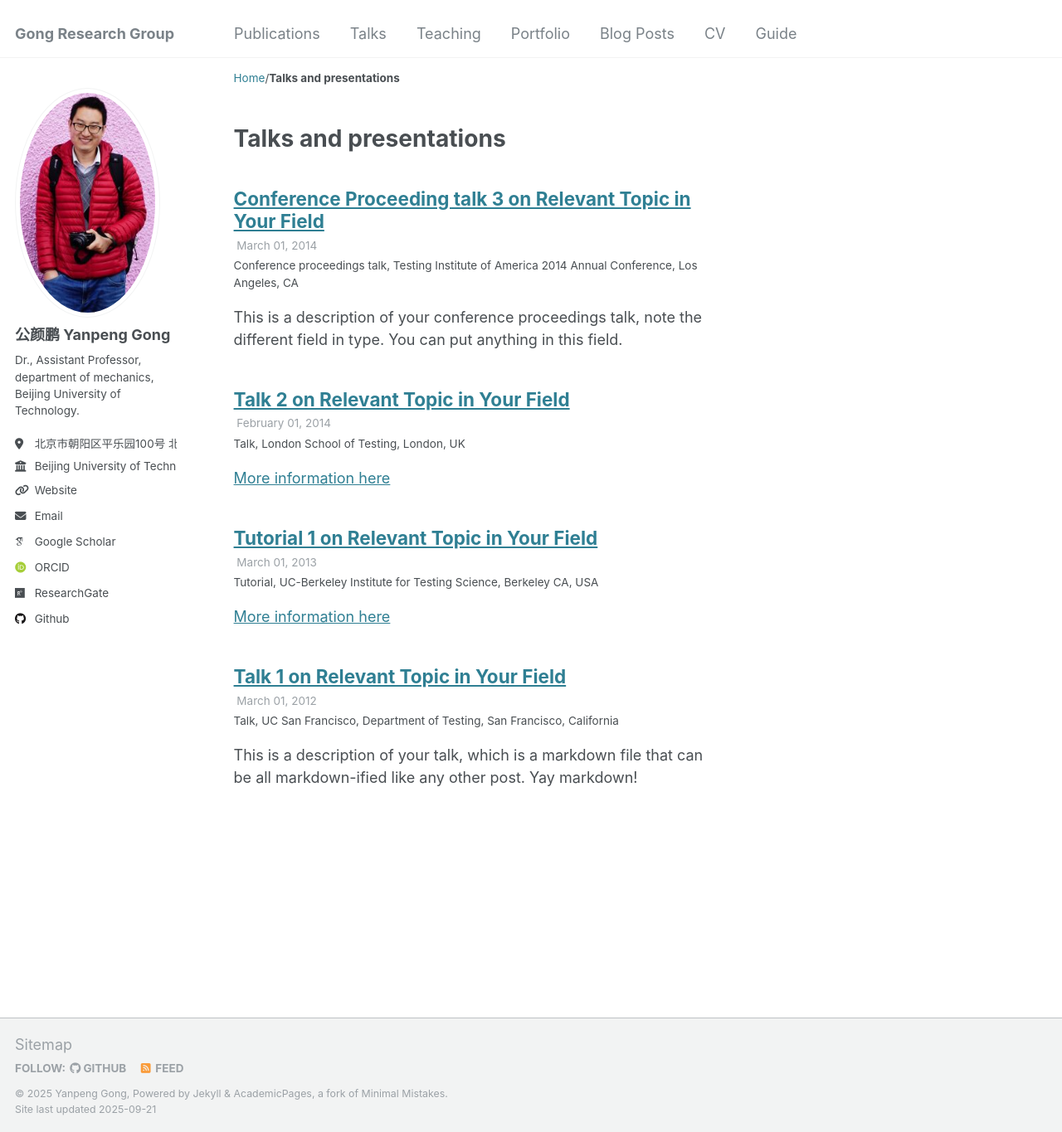
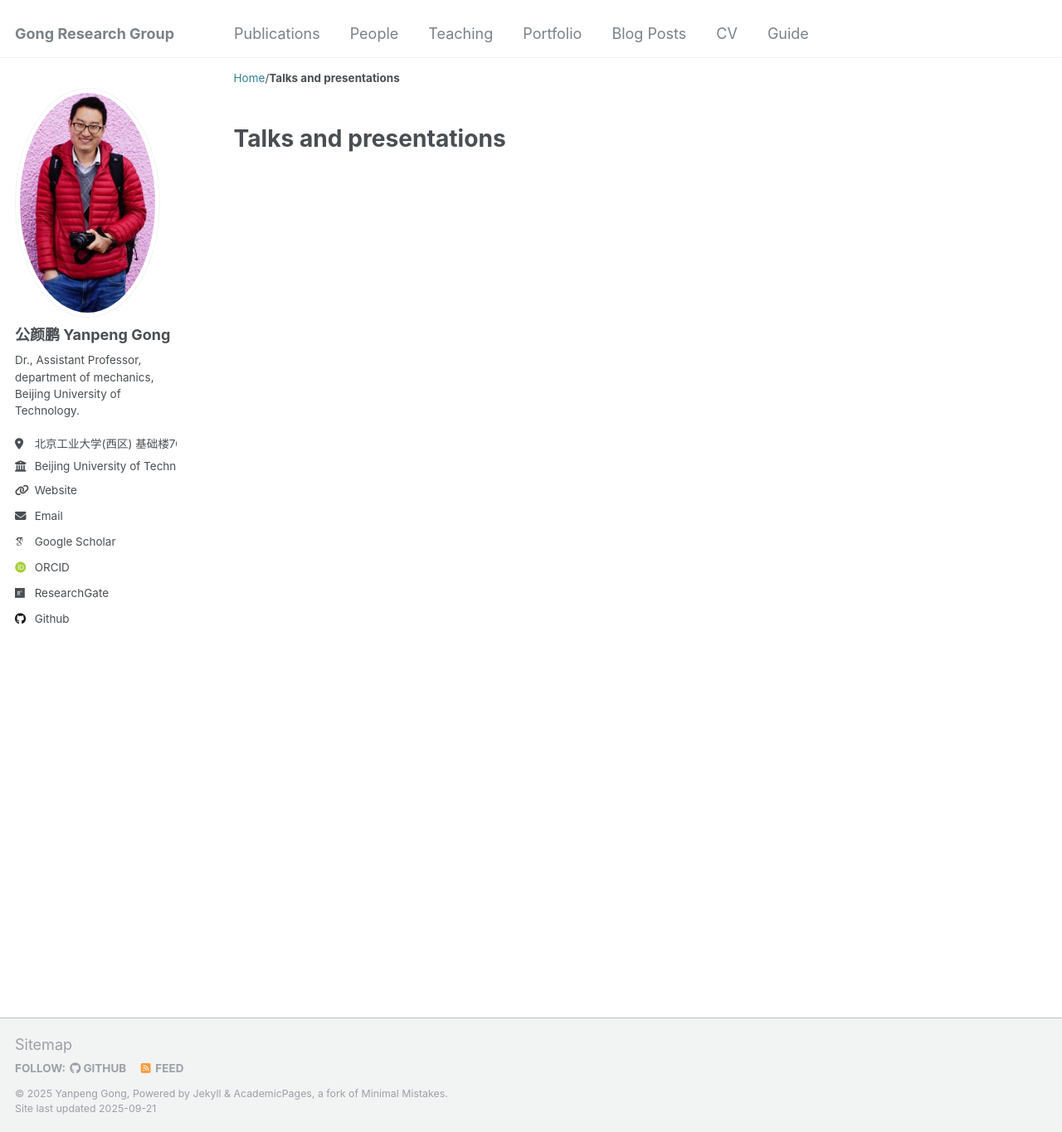
Before and after one commit to yanpeng-gong/yanpeng-gong.github.io, a Jekyll site: the page built from _pages/talks.html, in a window 1280 px wide and 1365 px high. Shown: the whole window at 83% size. Built offline with Jekyll 4.4.1, drawn with Linux system fonts in a browser that asks for light colours; some web fonts are replaced.

Commit message:
update people

```diff
--- a/_config.yml
+++ b/_config.yml
@@ -25,7 +25,7 @@
   name             : "公颜鹏 Yanpeng Gong"
   pronouns         : # example: "she/her"
   bio              :  "Dr., Assistant Professor, department of mechanics, Beijing University of Technology. "
-  location         : "北京市朝阳区平乐园100号 北京工业大学(西区) 基础楼703"
+  location         : "北京工业大学(西区) 基础楼703"
   employer         : "Beijing University of Technology"
   uri              : "https://yanpeng-gong.github.io"
   email            : "yanpeng.gong@bjut.edu.cn"
--- a/_data/navigation.yml
+++ b/_data/navigation.yml
@@ -8,8 +8,8 @@
   - title: "Publications"
     url: /publications/
 
-  - title: "Talks"
-    url: /talks/
+  - title: "People"
+    url: /people/
 
   - title: "Teaching"
     url: /teaching/
--- a/_talks/2012-03-01-talk-1.md
+++ /dev/null
@@ -1,11 +0,0 @@
----
-title: "Talk 1 on Relevant Topic in Your Field"
-collection: talks
-type: "Talk"
-permalink: /talks/2012-03-01-talk-1
-venue: "UC San Francisco, Department of Testing"
-date: 2012-03-01
-location: "San Francisco, California"
----
-
-This is a description of your talk, which is a markdown file that can be all markdown-ified like any other post. Yay markdown!
```
Also changed, not shown: _pages/about.md (+1 -1 lines), _people/2012-03-01-talk-1.md (added, +118 -0 lines), _people/2013-03-01-tutorial-1.md (renamed from _talks/2013-03-01-tutorial-1.md), _people/2014-02-01-talk-2.md (renamed from _talks/2014-02-01-talk-2.md), _people/2014-03-01-talk-3.md (renamed from _talks/2014-03-01-talk-3.md).
